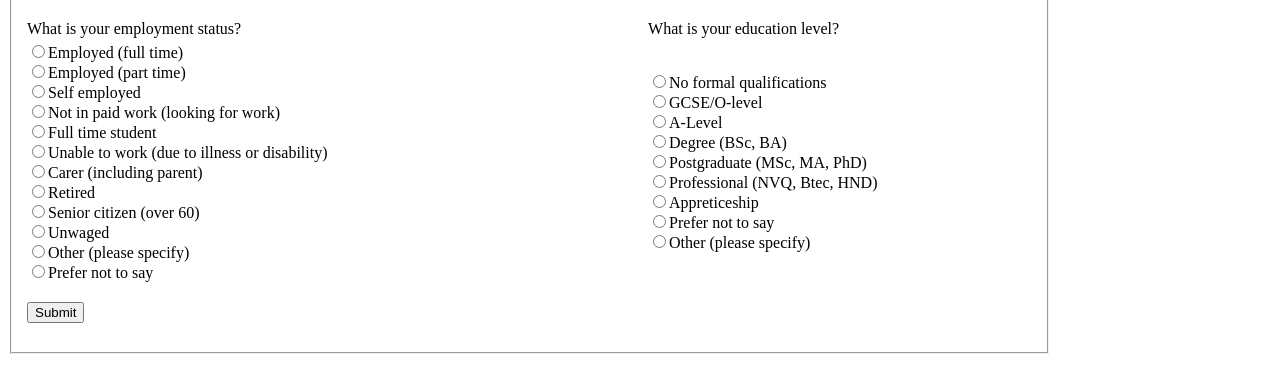
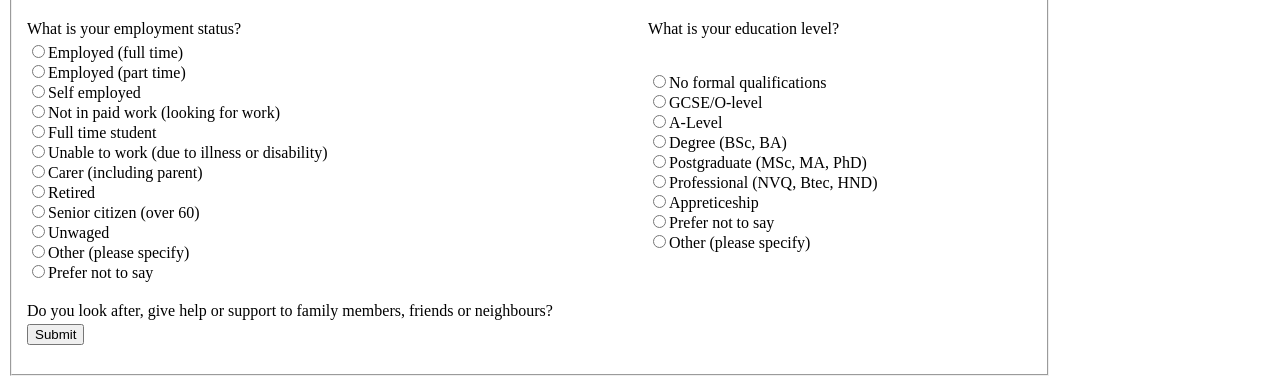
Before and after one commit to chris31389/timebank, a PHP site: page /timebank-pages/equalityForm.php in a window 1280 px wide. Shown: the part 865-1249 px from the top of the page. Before the commit the page ends 1219 px from the top, so only its background shows below. Run offline with PHP 8.4, Linux system fonts and the light colour scheme.

```diff
--- a/timebank-pages/equalityForm.php
+++ b/timebank-pages/equalityForm.php
@@ -230,6 +230,9 @@
                     </td>
                 </tr>
                 <tr>
+                    <td colspan="4" width="100%">Do you look after, give help or support to family members, friends or neighbours?</td>
+                </tr>
+                <tr>
                     <td>
                         <input id="button" type="submit" name="submit" value="Submit">
                     </td>
```
